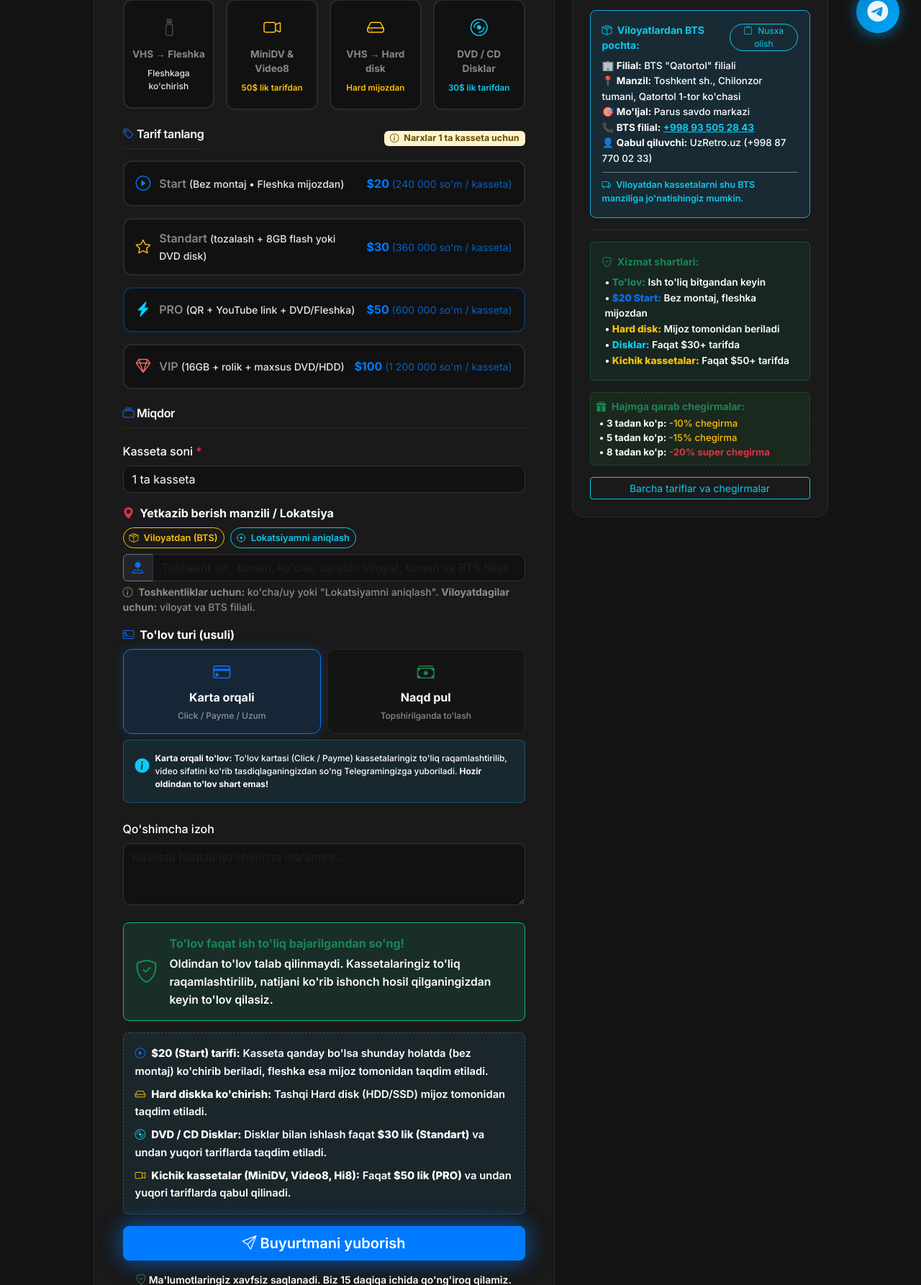
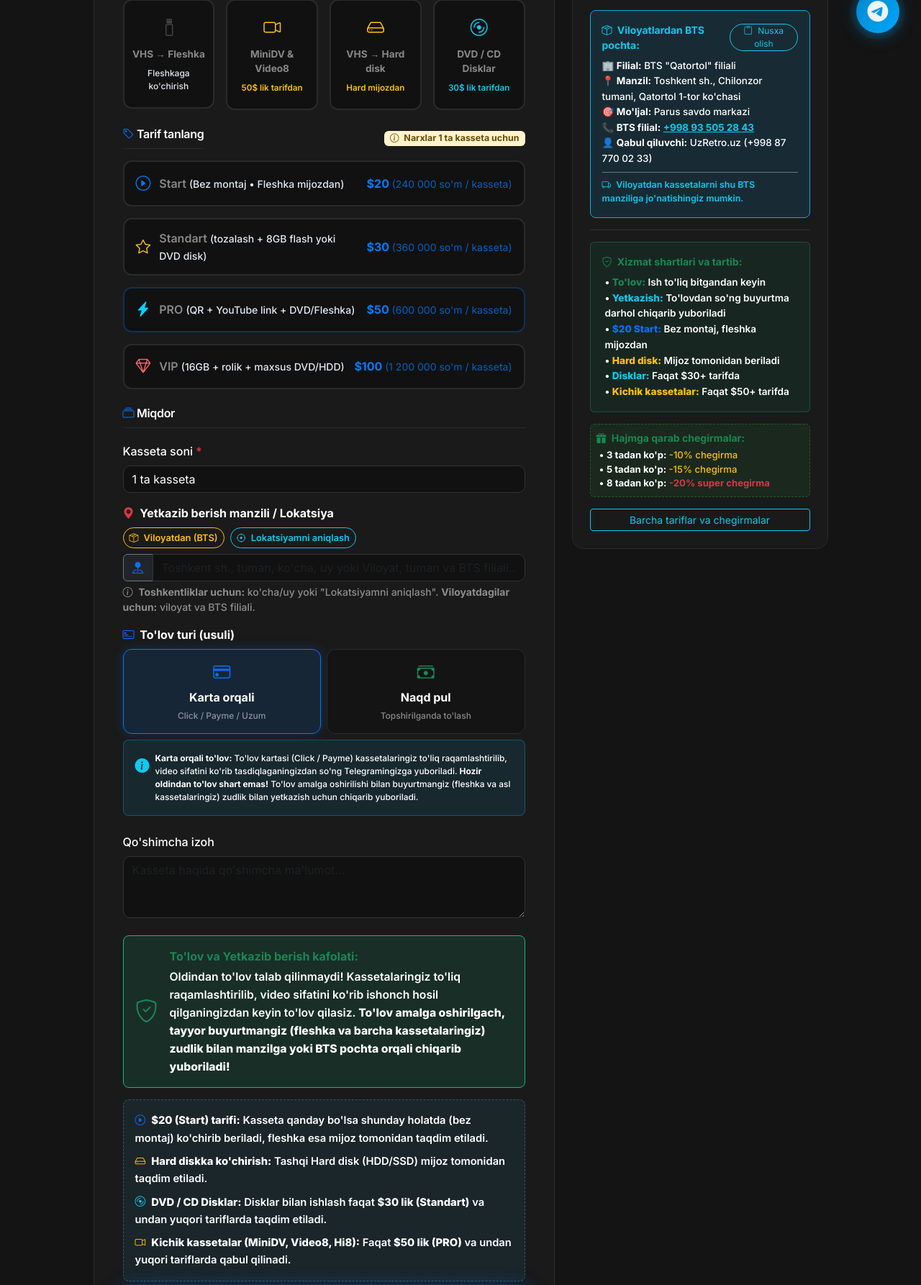
Before and after one commit to javoxirmahmudov012-coder/uzretro_uz, a Flask app: page /order in a window 1280 px wide. Shown: the part 724-2510 px from the top of the page at 72% size. Run offline with Flask 3, Linux system fonts and the light colour scheme.

Commit message:
Tolov amalga oshirilgach buyurtma darhol chiqarib yuborilishi haqida aniq eslatmalar kiritildi

```diff
--- a/templates/index.html
+++ b/templates/index.html
@@ -158,8 +158,8 @@
             </div>
             <div class="col-md-3 text-center" data-aos="flip-up" data-aos-delay="300">
                 <div class="step-circle">3</div>
-                <h6 class="text-white mt-3">Tekshirib, so'ng to'lang</h6>
-                <p class="text-muted small">Ish to'liq bitgach, natijani ko'rib to'lov qilasiz</p>
+                <h6 class="text-white mt-3">Tekshirib to'lang & oling</h6>
+                <p class="text-muted small">Natijani ko'rib to'lov qilasiz va buyurtmangiz darhol chiqarib yuboriladi</p>
             </div>
         </div>
     </div>
@@ -193,7 +193,7 @@
                 <div class="review-card h-100" style="border: 1px solid rgba(16, 185, 129, 0.4); background: rgba(16, 185, 129, 0.04);">
                     <div class="mb-3 text-success h2"><i class="bi bi-cash-coin"></i></div>
                     <h5 class="text-success mb-2">To'lov — ish bitgach!</h5>
-                    <p class="text-white">Oldindan hech qanday to'lov olinmaydi! Ish to'liq bajarilib, natijani ko'rib ma'qul bo'lgach to'laysiz.</p>
+                    <p class="text-white">Oldindan to'lov yo'q! Natijani ko'rib to'lov qilasiz va buyurtmangiz darhol yetkazishga chiqarib yuboriladi.</p>
                 </div>
             </div>
             <div class="col-lg-3 col-md-6" data-aos="fade-up" data-aos-delay="300">
--- a/templates/order.html
+++ b/templates/order.html
@@ -284,7 +284,7 @@
                                     <div class="d-flex align-items-start gap-2">
                                         <i class="bi bi-info-circle-fill text-info fs-5 mt-1 flex-shrink-0"></i>
                                         <span class="text-white small">
-                                            <strong>Karta orqali to'lov:</strong> To'lov kartasi (Click / Payme) kassetalaringiz to'liq raqamlashtirilib, video sifatini ko'rib tasdiqlaganingizdan so'ng Telegramingizga yuboriladi. <strong>Hozir oldindan to'lov shart emas!</strong>
+                                            <strong>Karta orqali to'lov:</strong> To'lov kartasi (Click / Payme) kassetalaringiz to'liq raqamlashtirilib, video sifatini ko'rib tasdiqlaganingizdan so'ng Telegramingizga yuboriladi. <strong>Hozir oldindan to'lov shart emas!</strong> To'lov amalga oshirilishi bilan buyurtmangiz (fleshka va asl kassetalaringiz) zudlik bilan yetkazish uchun chiqarib yuboriladi.
                                         </span>
                                     </div>
                                 </div>
@@ -305,14 +305,14 @@
                             </div>
                         </div>
 
-                        <!-- To'lov va Qoidalar kafolati -->
+                        <!-- To'lov va Yetkazish kafolati -->
                         <div class="p-3 mb-3 rounded-3" style="background: rgba(16, 185, 129, 0.12); border: 1.5px solid #10b981;">
                             <div class="d-flex align-items-center gap-3">
                                 <i class="bi bi-shield-check text-success fs-2 flex-shrink-0"></i>
                                 <div>
-                                    <div class="fw-bold text-success fs-6 mb-1">To'lov faqat ish to'liq bajarilgandan so'ng!</div>
+                                    <div class="fw-bold text-success fs-6 mb-1">To'lov va Yetkazib berish kafolati:</div>
                                     <div class="trust-banner-desc">
-                                        Oldindan to'lov talab qilinmaydi. Kassetalaringiz to'liq raqamlashtirilib, natijani ko'rib ishonch hosil qilganingizdan keyin to'lov qilasiz.
+                                        Oldindan to'lov talab qilinmaydi! Kassetalaringiz to'liq raqamlashtirilib, video sifatini ko'rib ishonch hosil qilganingizdan keyin to'lov qilasiz. <strong>To'lov amalga oshirilgach, tayyor buyurtmangiz (fleshka va barcha kassetalaringiz) zudlik bilan manzilga yoki BTS pochta orqali chiqarib yuboriladi!</strong>
                                     </div>
                                 </div>
                             </div>
@@ -395,9 +395,10 @@
                     <hr class="border-secondary">
 
                     <div class="p-3 mb-3 rounded" style="background: rgba(16, 185, 129, 0.08); border: 1px solid rgba(16, 185, 129, 0.3);">
-                        <div class="text-success fw-bold small mb-2"><i class="bi bi-shield-check me-1"></i> Xizmat shartlari:</div>
+                        <div class="text-success fw-bold small mb-2"><i class="bi bi-shield-check me-1"></i> Xizmat shartlari va tartib:</div>
                         <ul class="list-unstyled text-white fw-semibold small mb-0 ps-1" style="font-size: 0.85rem; line-height: 1.6;">
                             <li>• <strong class="text-success">To'lov:</strong> Ish to'liq bitgandan keyin</li>
+                            <li>• <strong class="text-info">Yetkazish:</strong> To'lovdan so'ng buyurtma darhol chiqarib yuboriladi</li>
                             <li>• <strong class="text-primary">$20 Start:</strong> Bez montaj, fleshka mijozdan</li>
                             <li>• <strong class="text-warning">Hard disk:</strong> Mijoz tomonidan beriladi</li>
                             <li>• <strong class="text-info">Disklar:</strong> Faqat $30+ tarifda</li>
```
Also changed, not shown: templates/pricing.html (+9 -0 lines).
